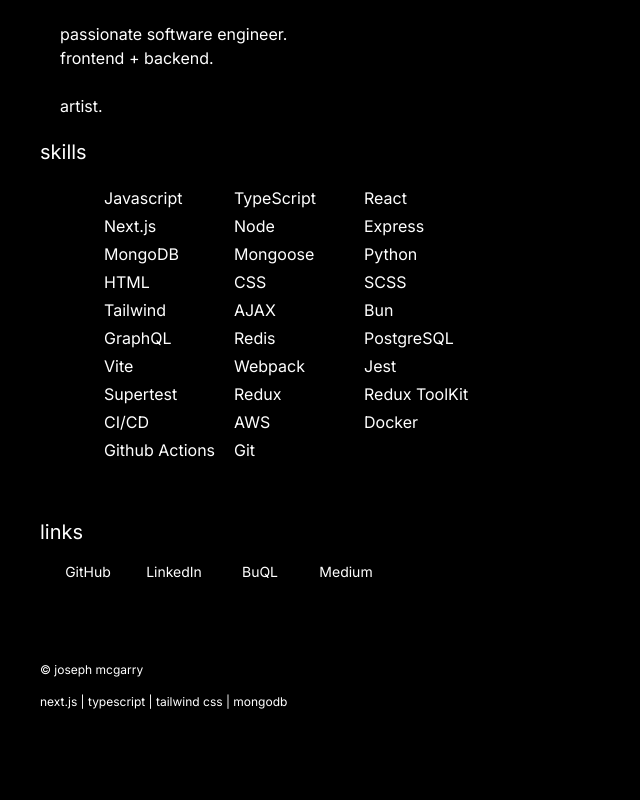
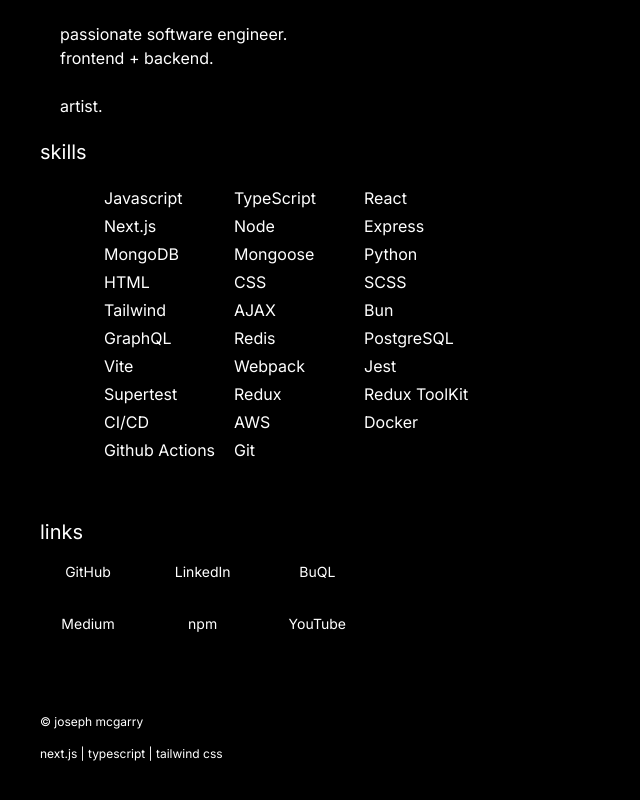
Before and after one commit to Joseph-McGarry/personalpage, a Next.js app in the folder personalpage/: page / in a window 1280 px wide. Shown: the part 406-1206 px from the top of the page, without its empty margins (0-640 px from the left). Before the commit the page ends 1156 px from the top, so only its background shows below. Built offline with nearby package versions, Linux system fonts and the light colour scheme.

Commit message:
removed mongodb from tech stack. added npm and youtube links

```diff
--- a/personalpage/app/page.tsx
+++ b/personalpage/app/page.tsx
@@ -38,7 +38,7 @@
       <div >
         <h1 className='mt-10 text-xl'>links</h1>
         {/* <div className="grid grid-cols-4 gap-x-6 w-80"> */}
-        <div className="grid grid-cols-2 md:grid-cols-4 gap-x-6 w-80">
+        <div className="grid grid-cols-2 md:grid-cols-3 gap-x-6 w-80">
           <div  className='m-2'>
             <a href="https://github.com/Joseph-McGarry?tab=repositories" target="_blank" rel="noopener noreferrer" className='cursor-default block text-sm w-20 p-2 rounded text-center hover:shadow-white hover:bg-black transition-shadow duration-300 ease-in-out'>
               GitHub
@@ -58,13 +58,23 @@
               Medium
             </a>
           </div>
+          <div style={{paddingLeft: '0px'}} className='m-2'>
+            <a href="https://www.npmjs.com/package/@buql/buql" target="_blank" rel="noopener noreferrer" className='cursor-default block text-sm w-20 p-2 rounded text-center hover:shadow-white hover:bg-black transition-shadow duration-300 ease-in-out'>
+              npm
+            </a>
+          </div>
+          <div style={{paddingLeft: '0px'}} className='m-2'>
+            <a href="https://www.youtube.com/watch?v=0uBBJrszzUE&t=5s" target="_blank" rel="noopener noreferrer" className='cursor-default block text-sm w-20 p-2 rounded text-center hover:shadow-white hover:bg-black transition-shadow duration-300 ease-in-out'>
+              YouTube
+            </a>
+          </div>
         </div>
       </div>
         <div>
           <p className='text-xs pt-16 pl-0'>
           © joseph mcgarry <br></br>
           <br></br>
-          next.js | typescript | tailwind css | mongodb
+          next.js | typescript | tailwind css
           </p>
         </div>
     </main>
```
